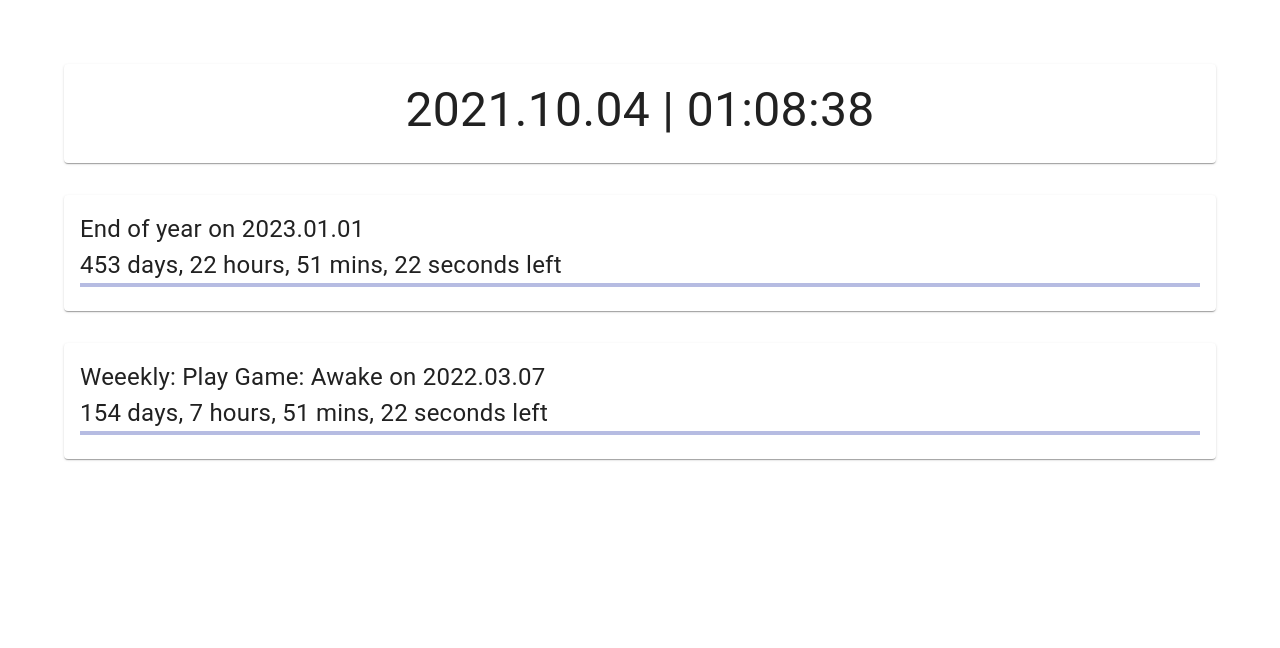
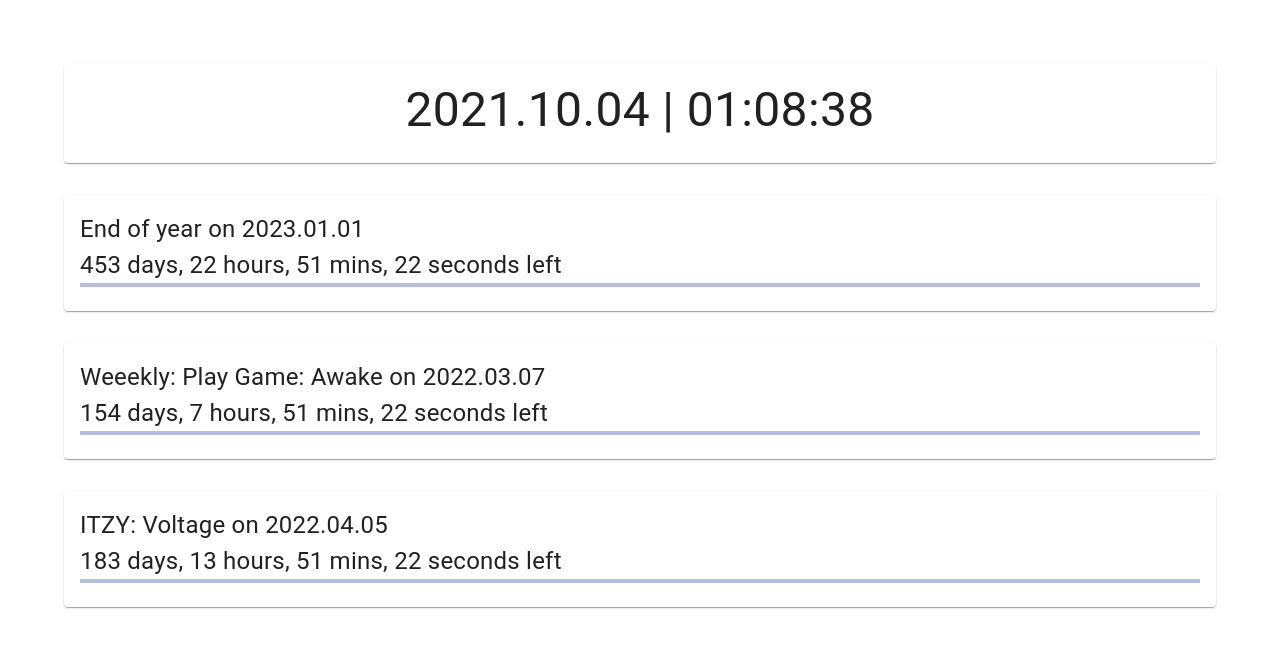
Before and after one commit to adcbotwastaken/countdown, a React (Create React App) app: page / in a window 1280 px wide. Shown: the top 648 px of the page. Built offline with nearby package versions, Linux system fonts and the light colour scheme.

Commit message:
added date

```diff
--- a/src/data/countdownDates.js
+++ b/src/data/countdownDates.js
@@ -1,4 +1,7 @@
 const countdownDates = [
+
+
+
 
     {
         "name": "End of year",
@@ -6,11 +9,19 @@ const countdownDates = [
         "endDate": "2023-01-01T00:00:00",
     },
 
+
     {
         "name": "Weeekly: Play Game: Awake",
         "startDate": "2022-02-14T15:00:10.000Z",
         "endDate": "2022-03-07T18:00:00.000+09:00",
-    }
+    },
+
+
+    {
+        "name": "ITZY: Voltage",
+        "startDate": "2022-02-23T15:00:15.000Z",
+        "endDate": "2022-04-06T00:00:00.000+09:00"
+    },
 
     // {
     //     "name": "STAYC: YOUNG-LUV",
```
